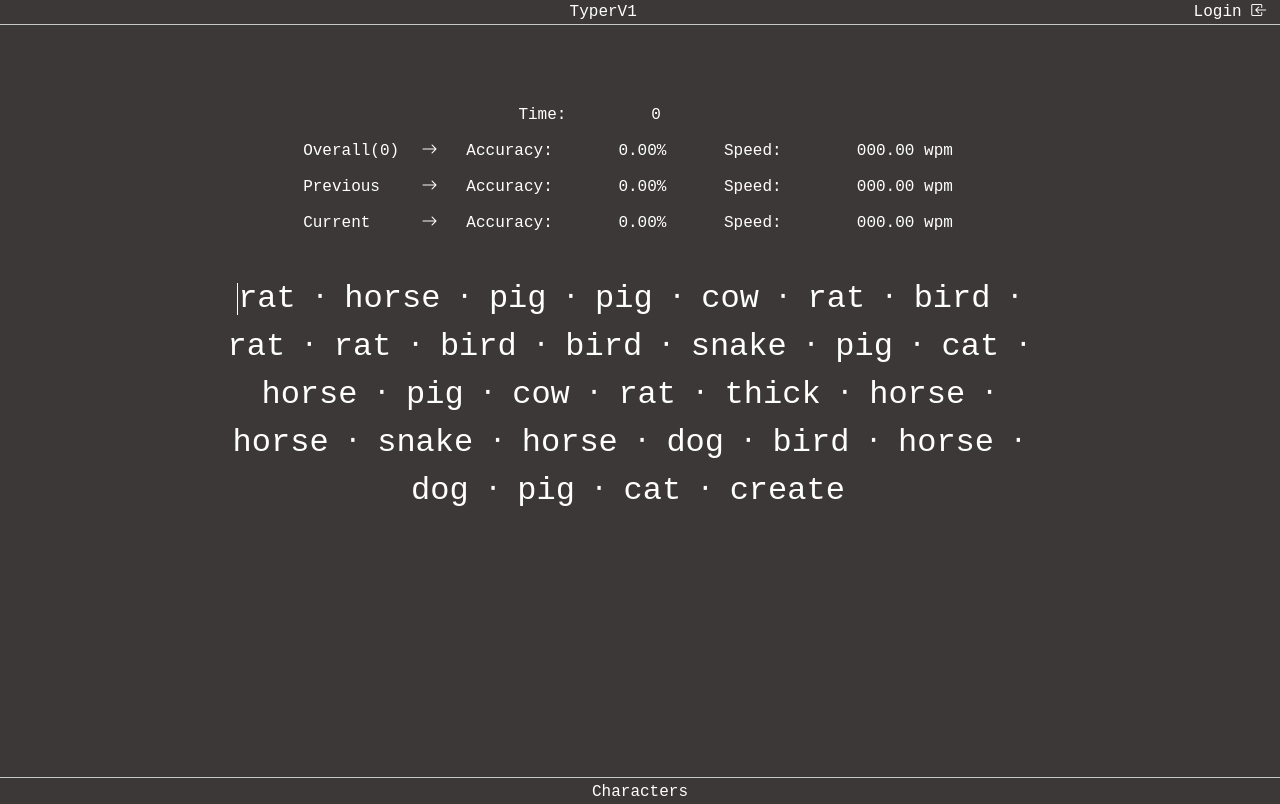
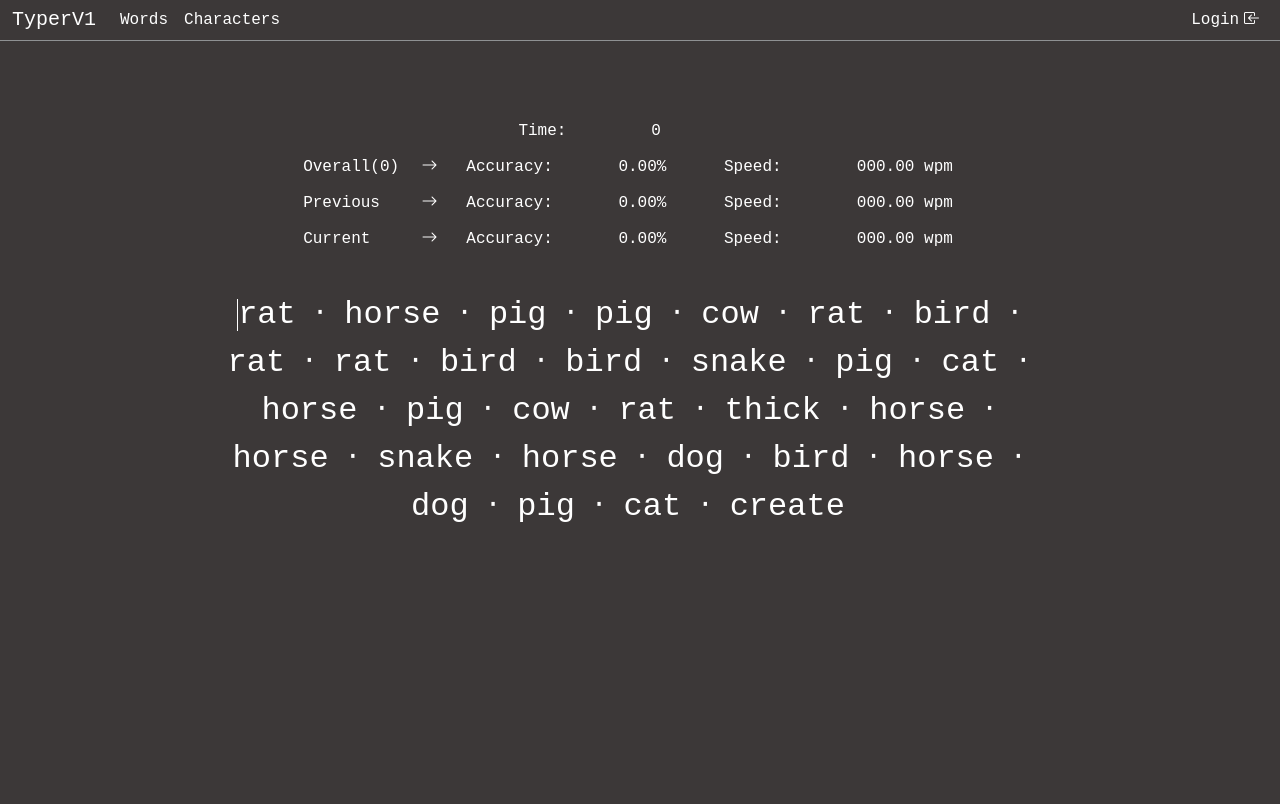
Before and after one commit to hajile7/TyperV1, an Angular app: page /Home/Words in a window 1280 px wide. Built offline with nearby package versions, Linux system fonts and the light colour scheme.

Commit message:
Changed header component to navbar

```diff
--- a/src/app/app.component.html
+++ b/src/app/app.component.html
@@ -1,3 +1,2 @@
 <app-header></app-header>
 <router-outlet></router-outlet>
-<app-footer></app-footer>
--- a/src/app/components/header/header.component.css
+++ b/src/app/components/header/header.component.css
@@ -1,13 +1,14 @@
-.title{
-    display: flex;
-    justify-content: space-between;
-    align-items: center;
-    padding-left: 1vw;
-    padding-right: 1vw;
+.dropItem {
+    :hover{
+        background-color: aqua;
+    }
 }
 
-a{
-    text-decoration: none;
+a.nav-link {
+    color: white;
+}
+
+a.navbar-brand {
     color: white;
 }
 
@@ -15,6 +16,10 @@ a:hover {
     color: aqua;
 }
 
-.spanHover span:hover{
-    color: aqua
+div.nav-link.dropdown-toggle {
+    color: white;
 }
+
+div.nav-link.dropdown-toggle:hover {
+    color: aqua;
+}
--- a/src/app/components/header/header.component.html
+++ b/src/app/components/header/header.component.html
@@ -1,12 +1,42 @@
-<div class="title">
-    @if(!isLoggedIn()) {
-        <span style="text-align: center; flex-grow: 1;"><nav><a routerLink="/Home">TyperV1</a></nav></span>
-        <span style="cursor: pointer;"><nav><a routerLink="/Login">Login&nbsp;<span class="bi bi-box-arrow-in-left"></span></a></nav></span>
-    }
-    @else{
-        <span>{{getUsername()}}</span>
-        <span style="text-align: center; flex-grow: 1;"><nav><a routerLink="/Home">TyperV1</a></nav></span>
-        <div class="spanHover"><span style="cursor: pointer;" (click)="logout()">Logout&nbsp;<span class="bi bi-box-arrow-in-right"></span></span></div>
-    }
-</div>
-<hr style="margin: 0;">
+<nav class="navbar navbar-expand-lg" style="padding: 0;">
+    <div class="container-fluid">
+        <a class="navbar-brand" routerLink="/Home">TyperV1</a>
+        <button class="navbar-toggler" type="button" data-bs-toggle="collapse" data-bs-target="#navbarNav" aria-controls="navbarNav" aria-expanded="false" aria-label="Toggle navigation">
+            <span class="navbar-toggler-icon"></span>
+        </button>
+        <div class="collapse navbar-collapse" id="navbarNav">
+            <ul class="navbar-nav">
+              <li class="nav-item">
+                <a class="nav-link" aria-current="page" routerLink="/Home/Words">Words</a>
+              </li>
+              <li class="nav-item">
+                <a class="nav-link" routerLink="Home/Characters">Characters</a>
+              </li>
+              @if(isLoggedIn()) {
+                <li class="nav-item dropdown">
+                    <div class="nav-link dropdown-toggle" role="button" data-bs-toggle="dropdown" aria-expanded="false">
+                      {{getUsername()}}
+                    </div>
+                    <ul class="dropdown-menu dropItem">
+                      <li><div class="dropdown-item" style="cursor: pointer;">Settings</div></li>
+                      <li><div class="dropdown-item" style="cursor: pointer;" (click)="logout()">Logout</div></li>
+                    </ul>
+                </li>
+              }
+            </ul>
+            <ul class="navbar-nav ms-auto">
+                @if(!isLoggedIn()) {
+                  <li class="nav-item">
+                    <a class="nav-link" routerLink="/Login">Login<span class="bi bi-box-arrow-in-left" style="padding-left: .5ch;"></span></a>
+                  </li>
+                }
+                @else {
+                  <li class="nav-item">
+                    <a class="nav-link" style="cursor: pointer" (click)="logout()">Logout<span class="bi bi-box-arrow-in-right" style="padding-left: .5ch;"></span></a>
+                  </li>
+                }
+              </ul>
+            </div>
+    </div>
+</nav>
+<hr style="margin: 0; opacity: .5;">
```
